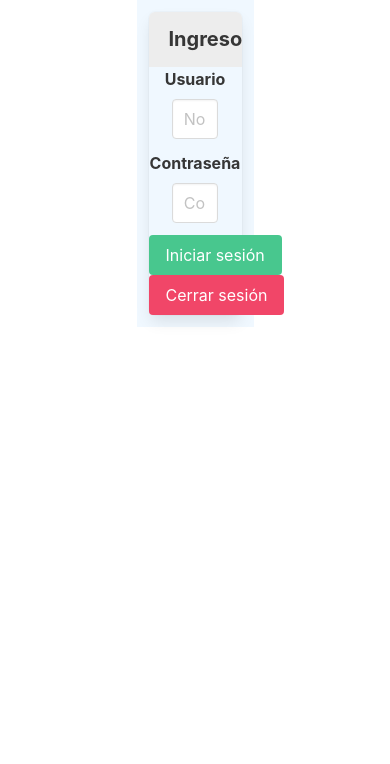
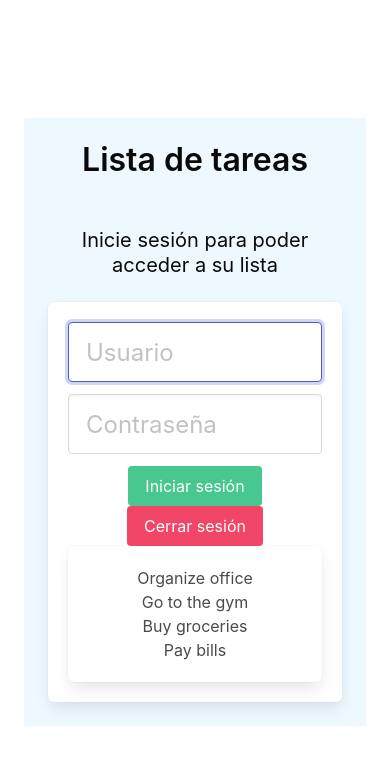
Before and after one commit to lamaolo/tp-iupa-integrador, a plain HTML site: page frontend/index.html in a window 390 px wide. Drawn offline with nearby package versions, Linux system fonts and the light colour scheme.

Commit message:
html 2.0 y agregada responsiveness

```diff
--- /dev/null
+++ b/frontend/app.js
@@ -0,0 +1,3 @@
+
+// Referencia a la lista de tareas
+const list = document.getElementById('list');
--- a/frontend/css/estilos.css
+++ b/frontend/css/estilos.css
@@ -31,6 +31,31 @@ body {
 
 
 
-.input {
-    max-width: 50%;
+
+
+.input[type="checkbox"] {
+    position:absolute; /* Also removes element from document flow */
+    left: 0%;/* Place at the left of its containing element */
 }
+
+
+.ul {
+    position: relative; /*
+       This magic line seems to do nothing, but
+       for `absolute`ly positioned elements,
+       the containing element is the nearest parent
+       whose position is not `static`.
+
+       The left of the <li> doesn't work (see purple border)
+       so naturally the <ol> gets the position: relative;
+       since it contains some space before the li::marker
+    */
+
+    padding-left: 3em; /* Hardcoded space */
+    border-left: 2px;
+}
+
+
+ li {
+    border: 2px;
+ }
--- a/frontend/index.html
+++ b/frontend/index.html
@@ -9,45 +9,48 @@
     <title>Document</title>
 </head>
 <body>
-  <section>
-    <div class="container">
-        <div class="panel" id="form-login">
-          <div class="panel-heading">Ingreso</div>
-          <div class="panel-body">
-            <form id="createUserForm">
-              <div class="form-group">
-            <div class="field">
-              <label class="label">Usuario</label>
+  <section class="hero is-fullheight">
+    <div class="hero-body">
+        <div class="container has-text-centered">
+            <div class="column is-4 is-offset-4">
+                <h3 class="title has-text-black">Lista de tareas</h3>
+                <hr class="login-hr">
+                <p class="subtitle has-text-black">Inicie sesión para poder acceder a su lista</p>
+                <div class="box">
+                    <form id="login">
+                        <div class="field" id="username">
                             <div class="control">
-                <input class="input" type="text" id="username" placeholder="Nombre de usuario">
+                                <input class="input is-large is-fullheight" type="text" placeholder="Usuario" autofocus="">
                             </div>
                         </div>
 
-            <div class="field">
-              <label class="label">Contraseña</label>
+                        <div class="field" id="password">
                             <div class="control">
-                <input class="input" type="text" id="password" placeholder="Contraseña">
+                                <input class="input is-large is-fullheight" type="password" placeholder="Contraseña">
                             </div>
                         </div>
                         <button class="button is-success" input class="button"  onclick="login()" type="submit" value="Iniciar sesión"> Iniciar sesión </button>
 
-            <button class="button is-danger" input class="button" onclick="logout()" type="submit" value="Cerar sesión"> Cerrar sesión </button>
-
-            <div class="is-hidden">
-              <label class="label">Nombre</label>
-              <div class="control">
-                <input class="input" type="text" id="name" placeholder="Nombre">
+                        <button class="button is-danger" id="logOut" input class="button" onclick="logout()" type="submit" value="Cerar sesión"> Cerrar sesión </button>
+                    </form>
+                    <div class="box" id="list">
+                      <ul>
+                        <li>Organize office
+                      </li>
+                      <li>Go to the gym
+                      </li>
+                      <li>Buy groceries
+                      </li>
+                      <li>Pay bills
+                      </li>
+                      </ul>
                     </div>
                  </div>
-
-            <div class="is-hidden">
-            <label class="label">Apellido</label>
-            <div class="control">
-              <input class="input" type="text" id="surname" placeholder="Apellido">
            </div>
         </div>
      </div>
 </section>
 
+
 </body>
 </html>
```
Also changed, not shown: frontend/login.js (added, +47 -0 lines). Lines whose indentation alone changed are shown as unchanged.
